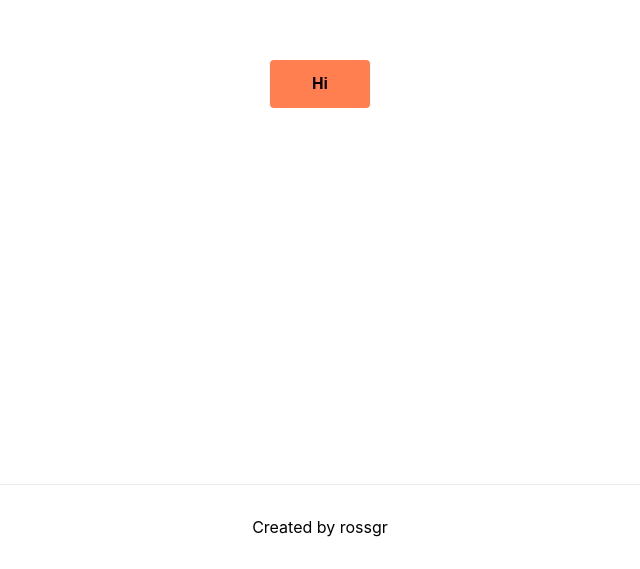
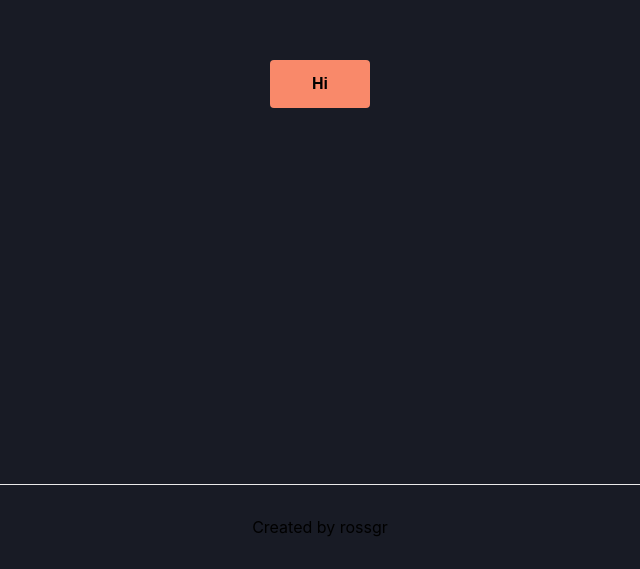
Before and after one commit to 0xOKNOTOK/task-manager, a Next.js app in the folder task/: page / in a window 1280 px wide. Shown: the part 316-885 px from the top of the page, without its empty margins (320-960 px from the left). Built offline with nearby package versions, Linux system fonts and the light colour scheme.

Commit message:
Initialized CSS variables for use across component modules.

```diff
--- a/task/components/Button/Button.module.css
+++ b/task/components/Button/Button.module.css
@@ -1,5 +1,9 @@
-
 
 .base {
-    background: coral;
+    background-color: var(--element-orange);
 }
+
+.base:hover {
+    background-color: var(--element-aqua);
+    transition: var(--transition-speed) ease-in;
+}
--- a/task/styles/globals.css
+++ b/task/styles/globals.css
@@ -1,5 +1,22 @@
+:root {
+  /* Colour variables for global styling. */
+  --background-grey: #181B25;
+  --background-blue: #242937;
+  --element-orange: #F9896A;
+  --text-white: #FBFBFB;
+  --text-grey: #C8C8C8;
+  --element-aqua: #11A6A6;
+
+  /* Animation variables */
+  --transition-speed: 300ms;
+
+
+}
+
+
 html,
 body {
+  background-color: var(--background-grey);
   padding: 0;
   margin: 0;
   font-family: -apple-system, BlinkMacSystemFont, Segoe UI, Roboto, Oxygen,
@@ -24,7 +41,3 @@ button {
   font-weight: bold;
   font-size: 16px;
 }
-
-button:hover {
-  background-color: gainsboro;
-}
```
